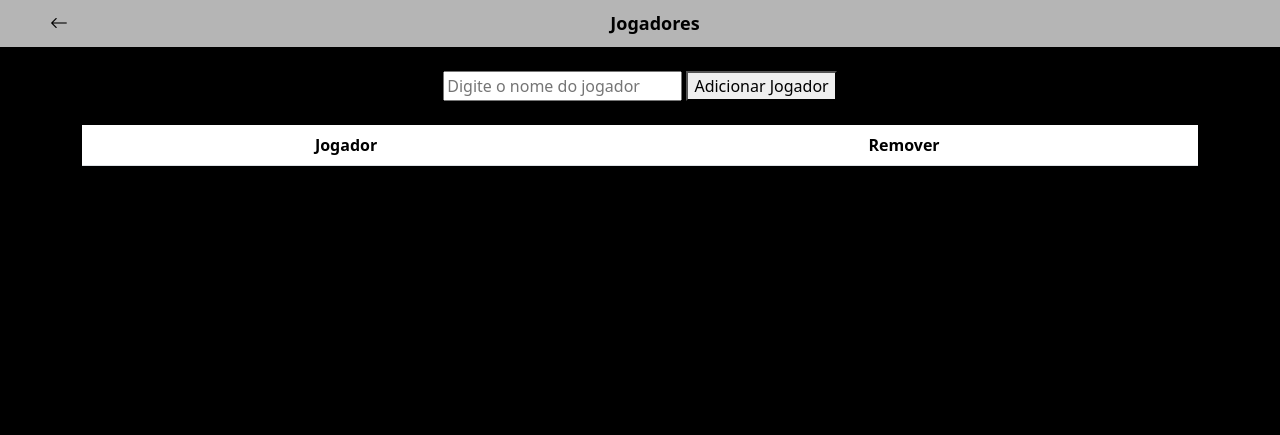
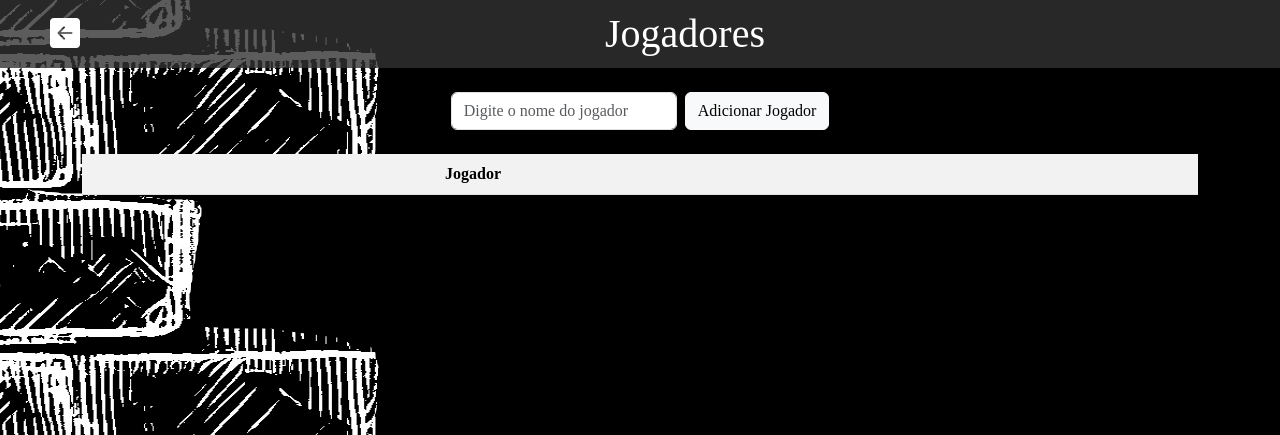
Before and after one commit to Samuel-fernandesf/Jogo-Lobisomem, a Flask app: page /form/ in a window 1280 px wide. Shown: the top 435 px of the page. Run offline with Flask 3, Linux system fonts and the light colour scheme; lists and menus that the app fills with data are empty; parts of the project's set-up code (start-up, migrations or seed data) failed here and were passed over.

Commit message:
Atualização do css

```diff
--- a/app/static/estilos/jogo.css
+++ b/app/static/estilos/jogo.css
@@ -6,21 +6,39 @@ body{
     color: white;
 }
 
-/* Estilo básico para o menu */
+
 nav {
-    background-color: #b5b5b5;
+    background-color: #333333cb;
     padding: 10px 20px;
 }
 
-/* Estilo para a lista do menu */
+
+#seta {
+    font-size: 30px;
+    color: white;
+    text-decoration: none;
+    transition: color 0.3s ease;
+}
+
+
+#seta:hover {
+    color: #ddd;
+}
+
+
+
+nav {
+    padding: 10px 20px;
+}
+
 .menu {
     list-style-type: none;
     padding: 0;
     margin: 0;
     display: flex;
-    width: 100%; /* Garante que o menu ocupe toda a largura */
-    justify-content: space-between; /* Distribui os itens com a seta à esquerda e o texto centralizado */
-    align-items: center; /* Alinha verticalmente os itens */
+    width: 100%;
+    justify-content: space-between;
+    align-items: center;
 }
 
 
@@ -38,7 +56,6 @@ nav {
 
 .menu li a {
     text-decoration: none;
-    color: black;
     font-size: 18px;
     font-weight: bold;
     padding: 10px 15px;
@@ -47,7 +64,6 @@ nav {
 
 .menu li a:hover {
     color: white;
-    background-color: #8c8c8c;
 }
 
 
@@ -60,3 +76,26 @@ nav {
 #botao {
     background-color: #8c8c8c;
 }
+
+#formulario {
+    justify-content: left;
+}
+
+.formulario form {
+    display: flex;
+    justify-content: center;
+    align-items: center;
+}
+
+.formulario .form-control {
+    width: auto;
+    margin-right: 10px;
+}
+
+body {
+    font-family: "MedievalSharp", serif;
+    font-weight: 400;
+    font-style: normal;
+    background-image: url('img/backgroundgeral.png');
+    color: white;
+  }
--- a/app/templates/jogo_form.html
+++ b/app/templates/jogo_form.html
@@ -12,8 +12,10 @@
 
     <nav>
         <ul class="menu">
-              <li><a href="/" class="bi bi-arrow-left" id="seta"></a></li>
-              <li class="center-item"><a href="#">Jogadores</a></li>
+              <li><a href="/" class="bi bi-arrow-left-square-fill" id="seta"></a></li>
+              <div class="d-flex justify-content-center w-100">
+                <span class="navbar-brand mb-0 h1" style="font-size: 40px;">Jogadores</span>
+            </div>
         </ul>
     </nav>
 
@@ -44,23 +46,23 @@
         {% endwith %}
 
         <br>
-        <form method="POST">
-
-            <input type="text" name="nome" minlength="3" maxlength="18" placeholder="Digite o nome do jogador" required="required">
-            <button type="submit">Adicionar Jogador</button>
-
-        </form>
+        <div class="formulario">
+            <form method="POST" class="d-flex">
+                <input class="form-control me-2" type="text" name="nome" minlength="3" maxlength="18" placeholder="Digite o nome do jogador" required="required">
+                <button type="submit" class="btn btn-light">Adicionar Jogador</button>
+            </form>
+        </div>
         <br>
 
-        <table class="table">
+        <table class="table table-striped">
             <tr>
                 <th>Jogador</th>
-                <th>Remover</th>
+                <th>ﾠ</th>
             </tr>
             {% for nome in jogadores %}
                 <tr>
                     <td>{{ nome }}</td>
-                    <td><a class="btn btn-outline-danger" href="/form/remover/{{nome}}"><i class="bi bi-trash3-fill "></i></a></td>
+                    <td><a class="btn btn-outline-dark" href="/form/remover/{{nome}}">Remover Jogador</a></td>
                 </tr>
             {% endfor %}
         </table>
@@ -68,7 +70,7 @@
         {% if pode_iniciar %}
             <a href="{{ url_for('jogo.iniciar_jogo') }}">
 
-                <button class="botao">Iniciar Jogo</button>
+                <button class="btn btn-light">Iniciar Jogo</button>
             </a>
         {% endif %}
     </div>
```
Also changed, not shown: app/templates/mostrar_papel.html (+6 -5 lines).
